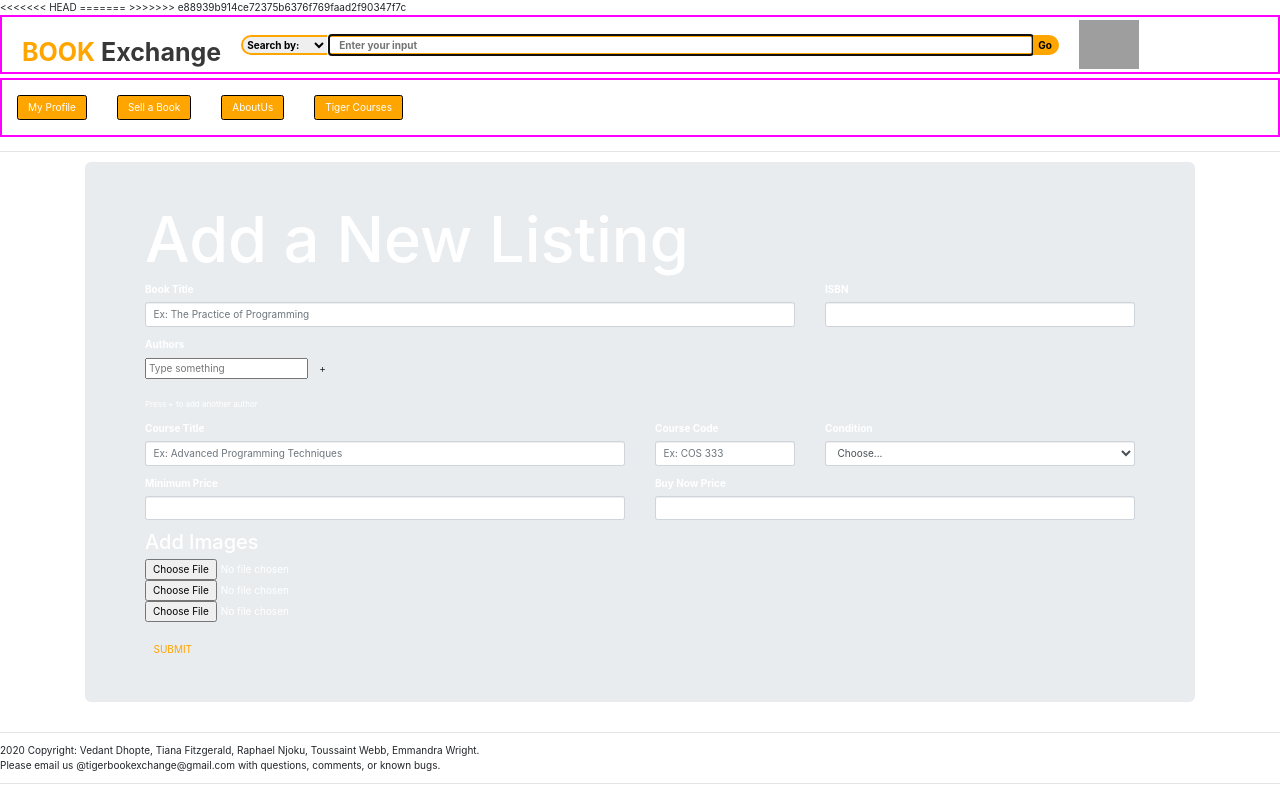
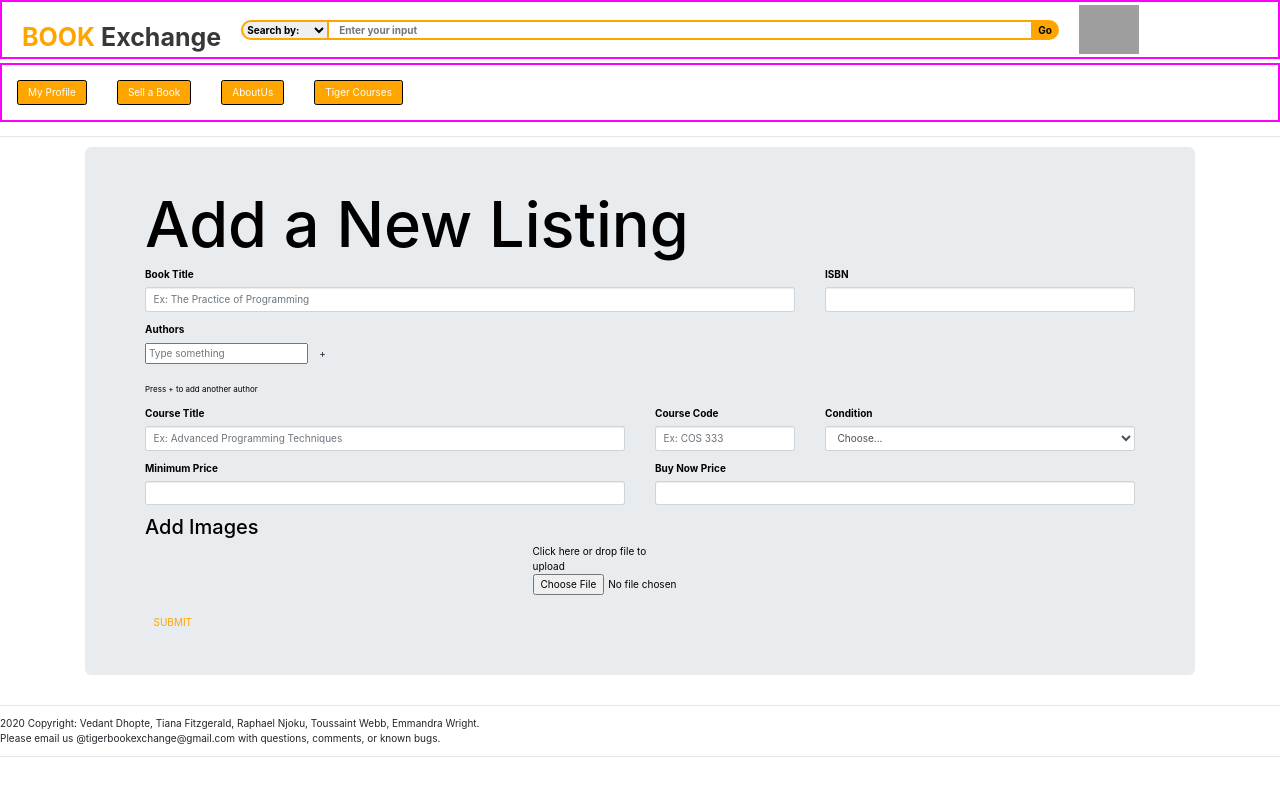
Before and after one commit to rtwebb/Book-Exchange, a Flask app: template template/sellerPage.html in a window 1280 px wide. Run offline with Flask 2, Linux system fonts and the light colour scheme; the template is opened without the code that fills it, so the values that code supplies are empty; some libraries are stand-ins or nearby versions; grey boxes are pictures that could not be loaded.

Commit message:
sellerPage

```diff
--- a/template/sellerPage.html
+++ b/template/sellerPage.html
@@ -9,23 +9,12 @@
           type="text/css"
           href="https://maxcdn.bootstrapcdn.com/bootstrap/3.4.0/css/bootstrap.min.css">
 
-    <!--script src="https://cdnjs.cloudflare.com/ajax/libs/popper.js/1.14.7/umd/popper.min.js" integrity="sha384-UO2eT0CpHqdSJQ6hJty5KVphtPhzWj9WO1clHTMGa3JDZwrnQq4sF86dIHNDz0W1" crossorigin="anonymous"></script-->
-<!--script src="https://stackpath.bootstrapcdn.com/bootstrap/4.3.1/js/bootstrap.min.js" integrity="sha384-JjSmVgyd0p3pXB1rRibZUAYoIIy6OrQ6VrjIEaFf/nJGzIxFDsf4x0xIM+B07jRM" crossorigin="anonymous"></script-->
-
-    <!--link
-      rel="stylesheet"
-      href="{{ url_for('static', filename='css/sellerPage.css') }}"
-    /-->
-<<<<<<< HEAD
     <style>
       .jumbotron{
           background-color:#F0AD4E;
-          color:white;
+          color:black;
       }
     </style>
-=======
->>>>>>> e88939b914ce72375b6376f769faad2f90347f7c
-
   </head>
 
   <body>
@@ -123,9 +112,35 @@
               </div>
 
               <h2>Add Images</h2>
-              <input type="file" accept="image/*" name="image1">
+              <!--input type="file" accept="image/*" name="image1">
               <input type="file" accept="image/*" name="image2">
-              <input type="file" accept="image/*" name="image3">
+              <input type="file" accept="image/*" name="image3"-->
+
+              <!--script src="https://res.cloudinary.com/dxfq3iotg/raw/upload/v1569993029/imgur.js"></script-->
+              <div class="d-flex justify-content-center mt-100">
+                <div class="row ">
+                  <div class="col-md-12">
+                    <div class="dropzone uploadfuzone fuzone">
+                      <div class="row">
+                        <div class="col-md-8">
+                          <div class="fu-text">
+                            <span><i class="fa fa-picture-o"></i> Click here or drop file to upload</span>
+                          </div>
+                        </div>
+                        <div class="col-md-4">
+                          <div class="snippet_image_div">
+                          </div>
+                        </div>
+                      </div>
+                      <input type="file" class="input" accept="image/*">
+                    </div>
+                    <div class="status">
+                      </div>
+                      <div class="text-center"><span class="imgur-link"></span>
+                    </div>
+                  </div>
+                </div>
+              </div>
               <br>
               <button type="submit"
                       class="btn orange"
@@ -142,13 +157,14 @@
 
     {% include 'footer.html' %}
 
-
-    <link href="http://code.jquery.com/ui/1.12.1/themes/base/jquery-ui.css" rel="Stylesheet"></link>
-    <script src= "https://ajax.googleapis.com/ajax/libs/jquery/3.4.0/jquery.min.js"> </script>
+    <link href="http://code.jquery.com/ui/1.12.1/themes/base/jquery-ui.css" rel="stylesheet"></link>
+    <script src="https://ajax.googleapis.com/ajax/libs/jquery/3.4.0/jquery.min.js"> </script>
     <script src="http://code.jquery.com/ui/1.12.1/jquery-ui.js" ></script>
+    <script src="https://maxcdn.bootstrapcdn.com/bootstrap/3.4.0/js/bootstrap.min.js"</script>
     <script>
 
       'use strict';
+
       function verifyListing(){
 
         // make sure none of the required entrys are null
```
